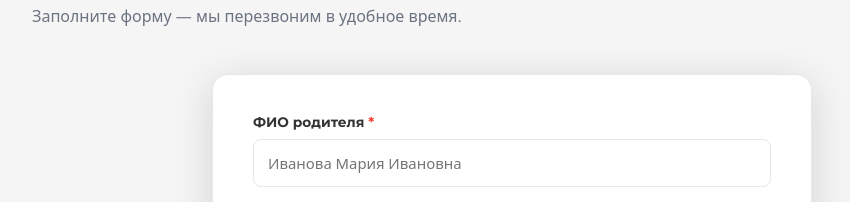
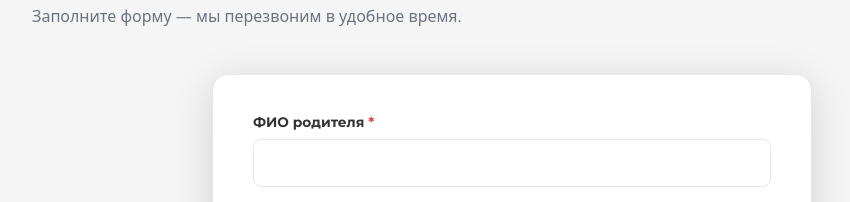
Before and after one commit to Kirill-jsdev/sight, a plain HTML site: page index.html in a window 1280 px wide. Shown: the part 4560-4762 px from the top of the page, without its empty margins (128-978 px from the left). Drawn offline with nearby package versions, Linux system fonts and the light colour scheme.

Commit message:
Continued...

```diff
--- a/index.html
+++ b/index.html
@@ -400,7 +400,7 @@
 
           <div class="form-row">
             <label class="form-label" for="fullname">ФИО родителя <span class="req">*</span></label>
-            <input class="form-input" type="text" id="fullname" name="fullname" placeholder="Иванова Мария Ивановна" required autocomplete="name" />
+            <input class="form-input" type="text" id="fullname" name="fullname" required autocomplete="name" />
           </div>
           <div class="form-row">
             <label class="form-label" for="phone">Номер телефона <span class="req">*</span></label>
```
